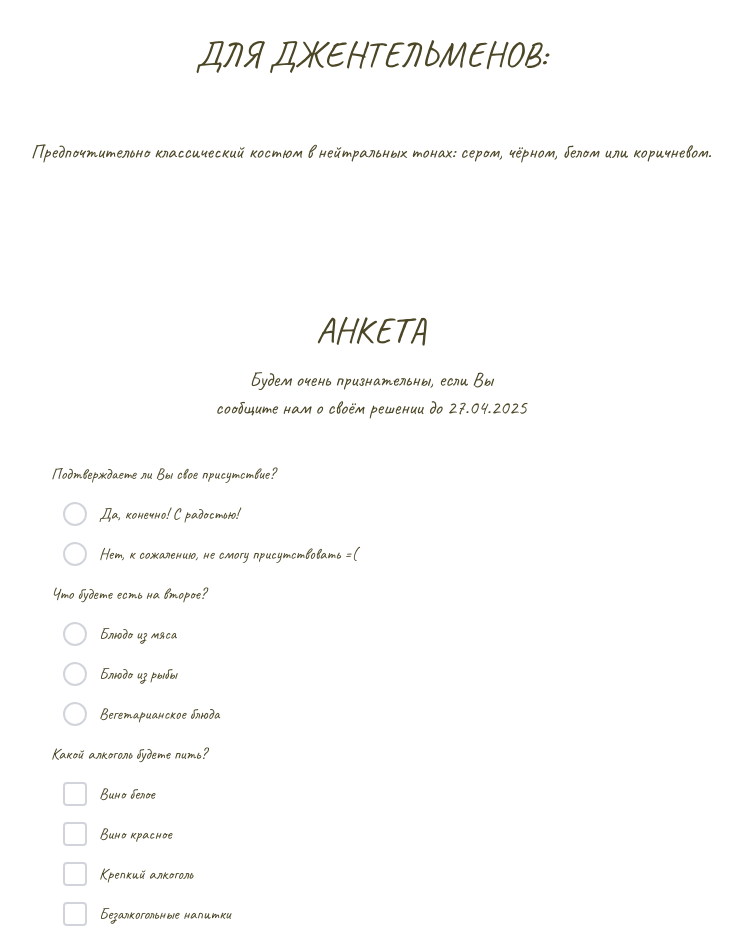
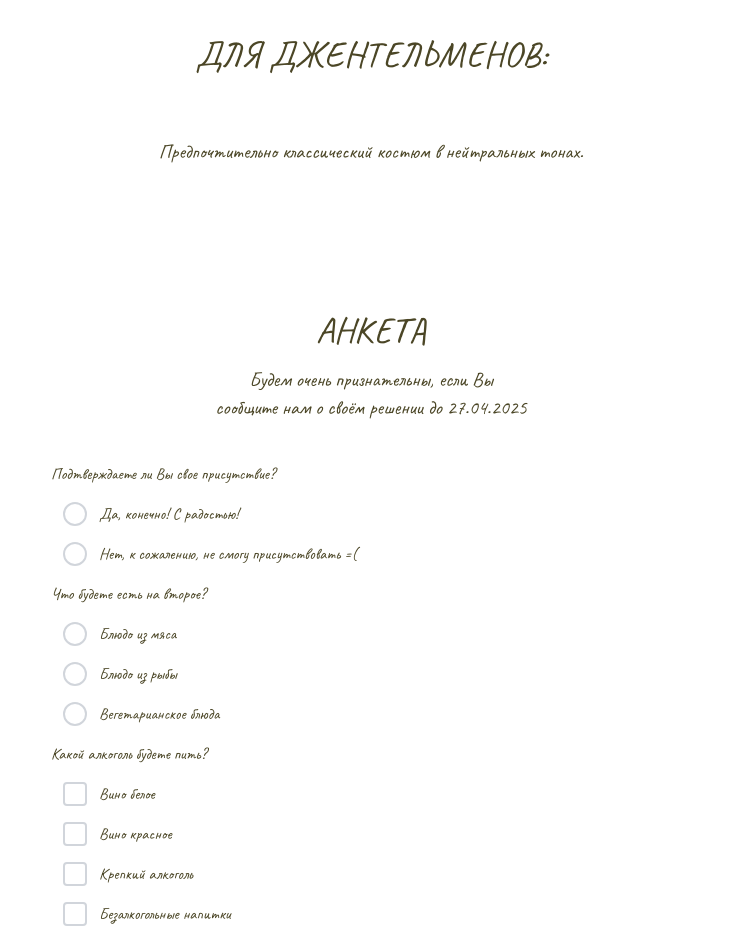
Before and after one commit to aleksaksan/weddings-landing, a website with bundled scripts: page index.html in a window 1280 px wide. Shown: the part 5040-5975 px from the top of the page, without its empty margins (269-1011 px from the left). Built offline with nearby package versions, Linux system fonts and the light colour scheme.

Commit message:
fixed text

```diff
--- a/index.html
+++ b/index.html
@@ -125,7 +125,7 @@
       <img class="col-span-2 row-span-1 object-cover w-full h-full" src="./src/img/palette/d9f26321-90ac-427b-b9b1-2324ceed820d.jpg" alt="img" data-aos="fade"  data-aos-delay="50">
     </div>
     <h3 class="uppercase text-center text-4xl mb-16 mt-32" data-aos="fade-up">Для джентельменов:</h3>
-    <p class="text-xl text-center mb-16" data-aos="fade-up">Предпочтительно классический костюм в нейтральных тонах: сером, чёрном, белом или коричневом.</p>
+    <p class="text-xl text-center mb-16" data-aos="fade-up">Предпочтительно классический костюм в нейтральных тонах.</p>
   </section>
 
   <section class="container my-20 items-center flex flex-col">
```
